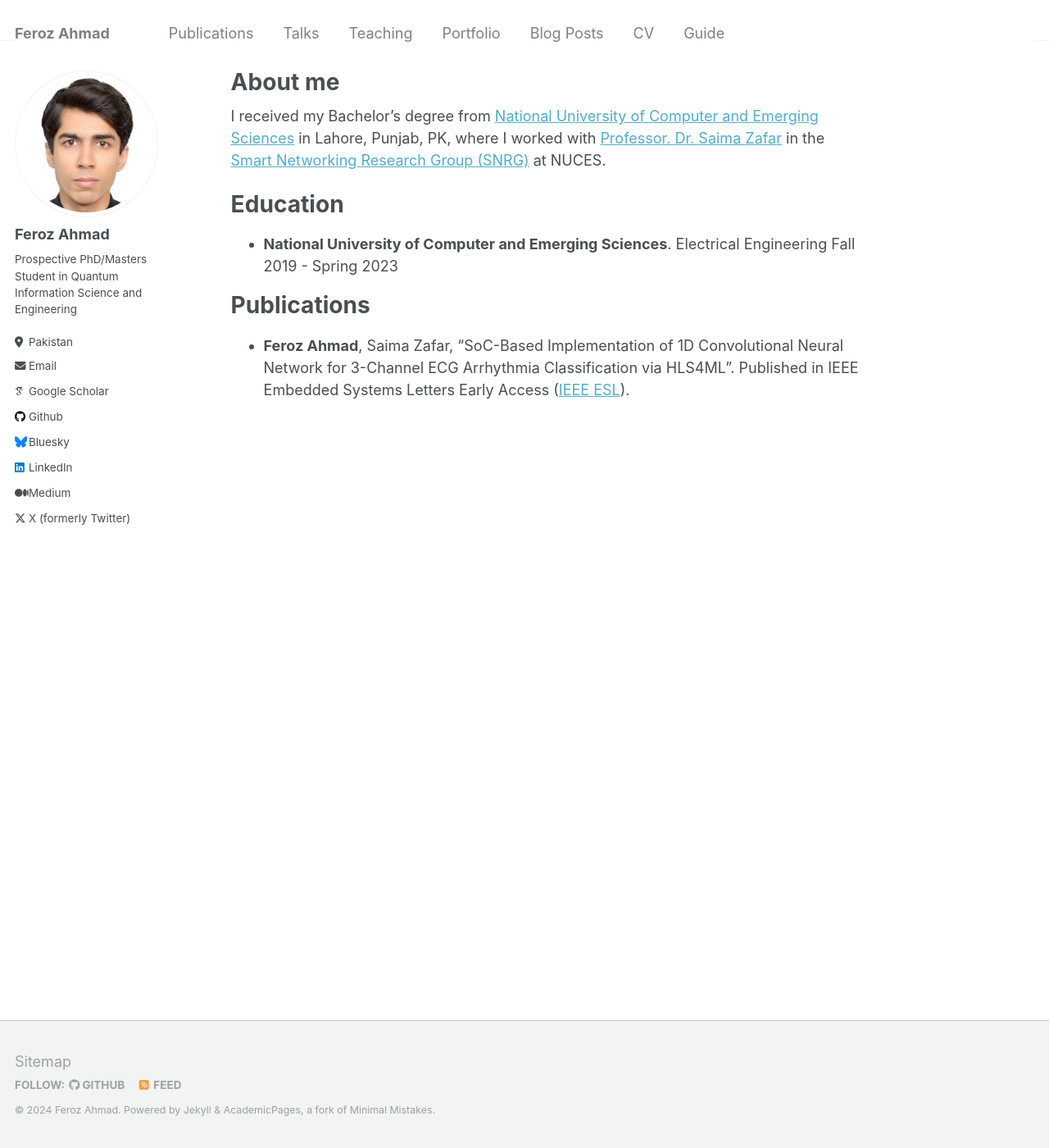
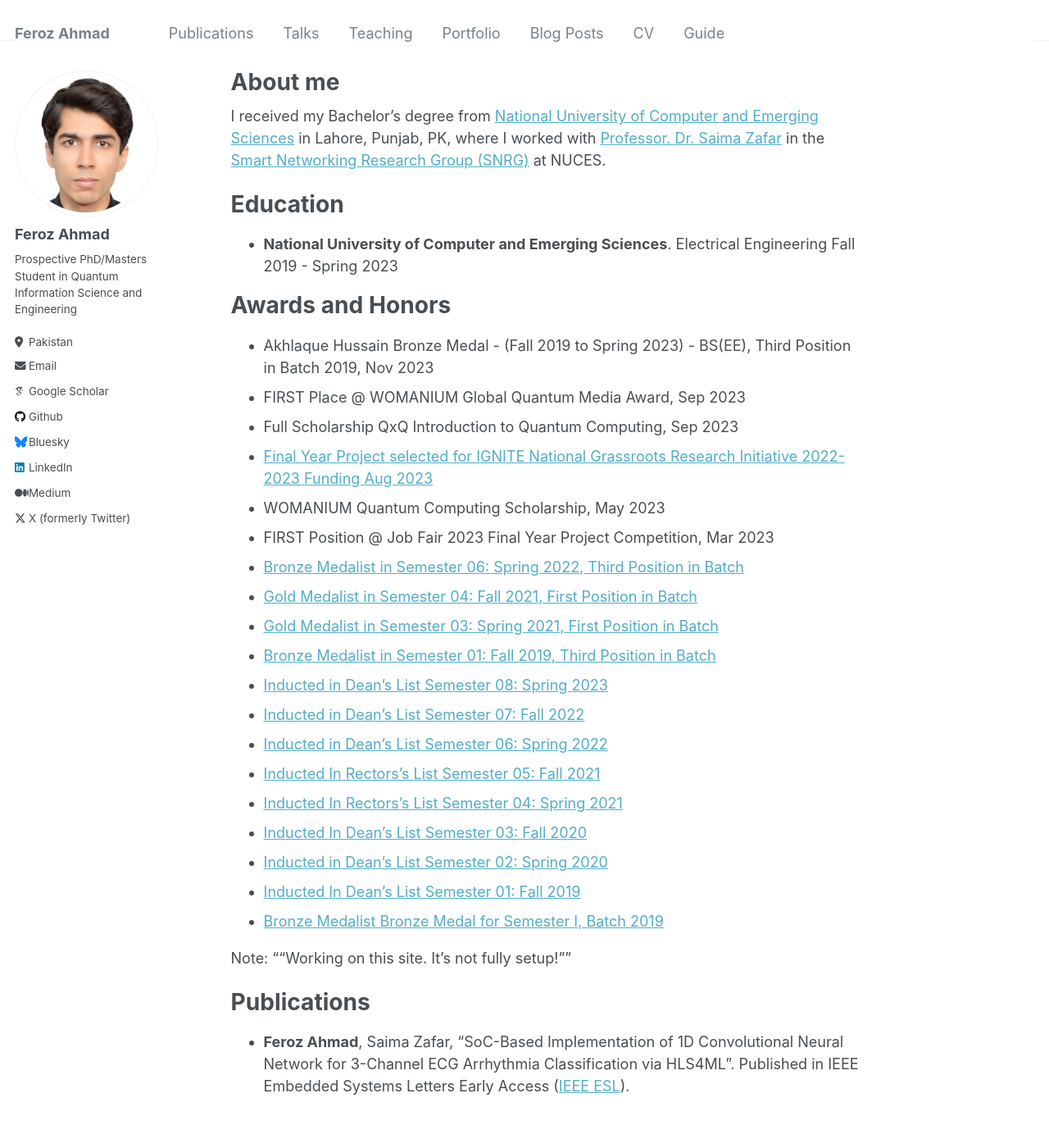
Before and after one commit to Fe-r-oz/Fe-r-oz.github.io, a Jekyll site: the page built from _pages/about.md, in a window 1280 px wide and 1400 px high. Shown: the whole window at 82% size. Built offline with Jekyll 4.4.1, drawn with Linux system fonts in a browser that asks for light colours; some web fonts are replaced; a script that is not in the unit is left out.

Commit message:
updating honors and awards

```diff
--- a/_pages/about.md
+++ b/_pages/about.md
@@ -11,9 +11,33 @@ redirect_from:
 I received my Bachelor's degree from [National University of Computer and Emerging Sciences](https://lhr.nu.edu.pk/) in Lahore, Punjab, PK, where I worked with
  [Professor. Dr. Saima Zafar](https://lhr.nu.edu.pk/ee/facultyProfile/4198) in the [Smart Networking Research Group (SNRG)](https://lhr.nu.edu.pk/ee/research/snrg) at NUCES.
 
-
 # Education
 * **National University of Computer and Emerging Sciences**. Electrical Engineering Fall 2019 - Spring 2023
+
+# Awards and Honors
+
+* Akhlaque Hussain Bronze Medal - (Fall 2019 to Spring 2023) - BS(EE), Third Position in Batch 2019, Nov 2023
+* FIRST Place @ WOMANIUM Global Quantum Media Award, Sep 2023
+* Full Scholarship QxQ Introduction to Quantum Computing, Sep 2023
+* [Final Year Project selected for IGNITE National Grassroots Research Initiative 2022-2023 Funding Aug 2023](https://ignite.org.pk/wp-content/uploads/2018/06/NGIRI-2022-23-List-of-Shortlisted-FYPs.pdf)
+* WOMANIUM Quantum Computing Scholarship, May 2023
+* FIRST Position @ Job Fair 2023 Final Year Project Competition, Mar 2023
+* [Bronze Medalist in Semester 06: Spring 2022, Third Position in Batch](https://www.nu.edu.pk/Campus/Lahore/DeanLists)
+* [Gold Medalist in Semester 04: Fall 2021, First Position in Batch](https://www.nu.edu.pk/Campus/Lahore/RectorLists)
+* [Gold Medalist in Semester 03: Spring 2021, First Position in Batch](https://www.nu.edu.pk/Campus/Lahore/RectorLists)
+* [Bronze Medalist in Semester 01: Fall 2019, Third Position in Batch](https://www.nu.edu.pk/Campus/Lahore/DeanLists)
+* [Inducted in Dean's List Semester 08: Spring 2023](https://www.nu.edu.pk/Campus/Lahore/DeanLists)
+* [Inducted in Dean's List Semester 07: Fall 2022](https://www.nu.edu.pk/Campus/Lahore/DeanLists)
+* [Inducted in Dean's List Semester 06: Spring 2022](https://www.nu.edu.pk/Campus/Lahore/DeanLists)
+* [Inducted In Rectors's List Semester 05: Fall 2021](https://www.nu.edu.pk/Campus/Lahore/RectorLists)
+* [Inducted In Rectors's List Semester 04: Spring 2021](https://www.nu.edu.pk/Campus/Lahore/RectorLists)
+* [Inducted In Dean's List Semester 03: Fall 2020](https://www.nu.edu.pk/Campus/Lahore/DeanLists)
+* [Inducted in Dean's List Semester 02: Spring 2020](https://www.nu.edu.pk/Campus/Lahore/DeanLists)
+* [Inducted In Dean's List Semester 01: Fall 2019](https://www.nu.edu.pk/Campus/Lahore/DeanLists)
+* [Bronze Medalist Bronze Medal for Semester I, Batch 2019](https://www.nu.edu.pk/Campus/Lahore/DeanLists)
+
+
+Note: ""Working on this site. It's not fully setup!""
 
 # Publications
 
```
